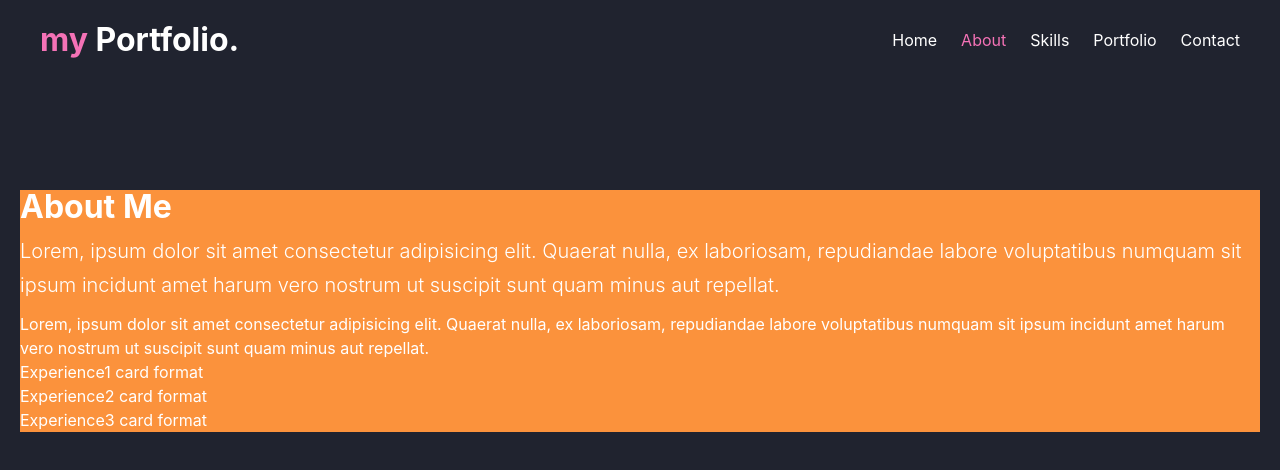
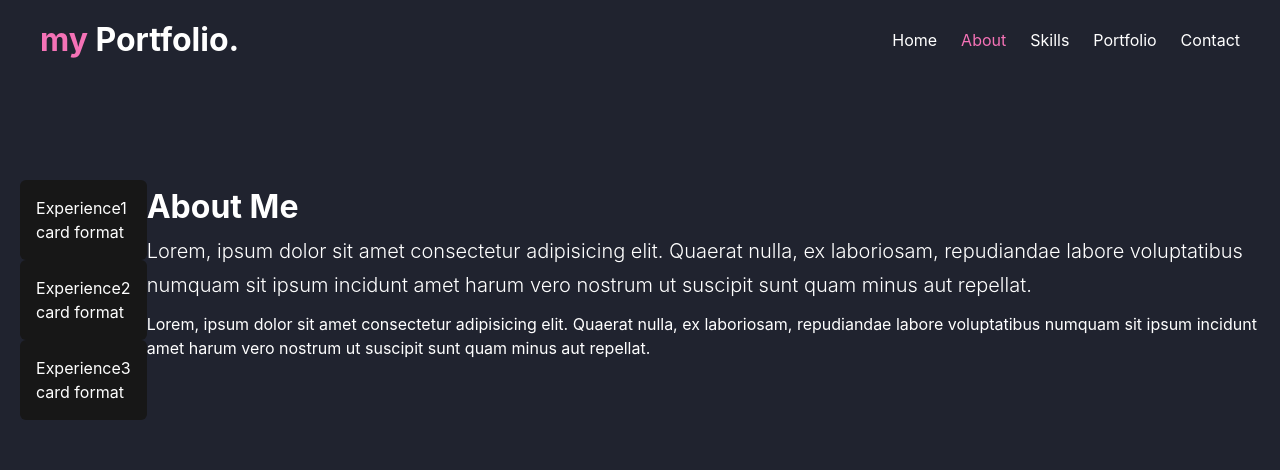
Before and after one commit to Leprekus/react-portfolio-site, a React (Vite) app in the folder leprekus-site/: page /about in a window 1280 px wide. Shown: the top 470 px of the page. Built offline with nearby package versions, Linux system fonts and the light colour scheme.

Commit message:
create card component

```diff
--- /dev/null
+++ b/leprekus-site/src/components/Card.jsx
@@ -0,0 +1,12 @@
+import React from 'react'
+
+function Card({children, className},) {
+  return (
+    <div className={`min-w-fit h-auto p-4
+    bg-neutral-900 rounded-md ${{ ...className }}`}>
+        {...children}
+    </div>
+  )
+}
+
+export default Card
--- a/leprekus-site/src/components/Navbar.jsx
+++ b/leprekus-site/src/components/Navbar.jsx
@@ -51,18 +51,18 @@ function Navbar() {
               <img src={technologies} />
             </NavLink>
           </Tooltip>
-          <Tooltip title='Projects'>
+          <Tooltip title='Portfolio'>
             <NavLink
-              to='/projects'
+              to='/Portfolio'
               className='w-10'
               style={({ isActive }) => (isActive ? active : undefined)}
             >
               <img src={briefcase} />
             </NavLink>
           </Tooltip>
-          <Tooltip title='Contact Me'>
+          <Tooltip title='Contact'>
             <NavLink
-              to='/contact'
+              to='/Contact'
               className='w-10'
               style={({ isActive }) => (isActive ? active : undefined)}
             >
@@ -83,28 +83,28 @@ function Navbar() {
             Home
           </NavLink>
           <NavLink
-            to='/about'
+            to='/About'
             className=''
             style={({ isActive }) => (isActive ? active : undefined)}
           >
             About
           </NavLink>
           <NavLink
-            to='/skills'
+            to='/Skills'
             className=''
             style={({ isActive }) => (isActive ? active : undefined)}
           >
             Skills
           </NavLink>
           <NavLink
-            to='/projects'
+            to='/Portfolio'
             className=''
             style={({ isActive }) => (isActive ? active : undefined)}
           >
             Portfolio
           </NavLink>
           <NavLink
-            to='/contact'
+            to='/Contact'
             className=''
             style={({ isActive }) => (isActive ? active : undefined)}
           >
--- a/leprekus-site/src/main.jsx
+++ b/leprekus-site/src/main.jsx
@@ -4,11 +4,7 @@ import { RouterProvider } from 'react-router-dom'
 import router from './router'
 import './index.css'
 import Root from './Root'
-import Landing from './pages/Landing'
-import About from './pages/About'
-import Projects from './pages/Projects'
-import Technologies from './pages/Technologies'
-import Contact from './pages/Contact'
+
 
 ReactDOM.createRoot(document.getElementById('root')).render(
   <React.StrictMode>
--- a/leprekus-site/src/pages/About.jsx
+++ b/leprekus-site/src/pages/About.jsx
@@ -1,12 +1,29 @@
-export default function About () {
-    return (
-        <section className="bg-orange-400">
-            <h2>About Me</h2>
-            <h5>Lorem, ipsum dolor sit amet consectetur adipisicing elit. Quaerat nulla, ex laboriosam, repudiandae labore voluptatibus numquam sit ipsum incidunt amet harum vero nostrum ut suscipit sunt quam minus aut repellat.</h5>
-            <p>Lorem, ipsum dolor sit amet consectetur adipisicing elit. Quaerat nulla, ex laboriosam, repudiandae labore voluptatibus numquam sit ipsum incidunt amet harum vero nostrum ut suscipit sunt quam minus aut repellat.</p>
-            <div>Experience1 card format</div>
-            <div>Experience2 card format</div>
-            <div>Experience3 card format</div>
-        </section>
-    )
+import Card from '../components/Card';
+import Layout from '../components/Layout';
+
+export default function About() {
+  return (
+    <Layout>
+      <div>
+          <Card className='m-4'>Experience1 card format</Card>
+          <Card className='m-4'>Experience2 card format</Card>
+          <Card className='m-4'>Experience3 card format</Card>
+      </div>
+      <div>
+          <h2>About Me</h2>
+          <h5>
+            Lorem, ipsum dolor sit amet consectetur adipisicing elit. Quaerat nulla,
+            ex laboriosam, repudiandae labore voluptatibus numquam sit ipsum
+            incidunt amet harum vero nostrum ut suscipit sunt quam minus aut
+            repellat.
+          </h5>
+          <p>
+            Lorem, ipsum dolor sit amet consectetur adipisicing elit. Quaerat nulla,
+            ex laboriosam, repudiandae labore voluptatibus numquam sit ipsum
+            incidunt amet harum vero nostrum ut suscipit sunt quam minus aut
+            repellat.
+          </p>
+      </div>
+    </Layout>
+  );
 }
--- a/leprekus-site/src/pages/Contact.jsx
+++ b/leprekus-site/src/pages/Contact.jsx
@@ -1,5 +1,9 @@
-export default function Contact () {
-    return (
-        <section></section>
-    )
+import React from 'react'
+
+function Contact() {
+  return (
+    <div>Contact</div>
+  )
 }
+
+export default Contact
--- a/leprekus-site/src/pages/Technologies.jsx
+++ b/leprekus-site/src/pages/Skills.jsx
@@ -1,4 +1,4 @@
-export default function Technologies () {
+export default function Skills () {
     return (
         <section>
               <ul>
```
Also changed, not shown: leprekus-site/src/router.jsx (+15 -0 lines).
